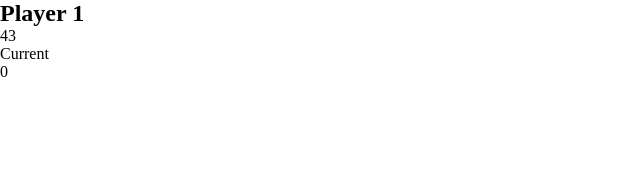
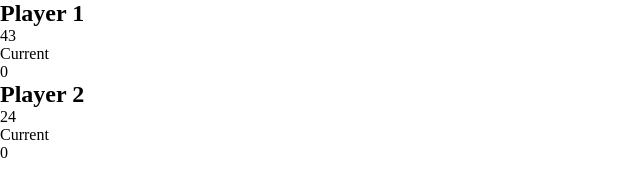
Before and after one commit to ry10an23/pig-game, a plain HTML site: page index.html in a window 1280 px wide. Shown: the whole page, without its empty margins (0-640 px from the left). Drawn offline with Linux system fonts and the light colour scheme.

Commit message:
player 2 section

```diff
--- a/index.html
+++ b/index.html
@@ -17,6 +17,14 @@
           <p class="current-score" id="current--0">0</p>
         </div>
       </section>
+      <section class="player player--1">
+        <h2 class="name" id="name--1">Player 2</h2>
+        <p class="score" id="score--1">24</p>
+        <div class="current">
+          <p class="current-label">Current</p>
+          <p class="current-score" id="current--1">0</p>
+        </div>
+      </section>
     </main>
     <script src="script.js"></script>
   </body>
```
